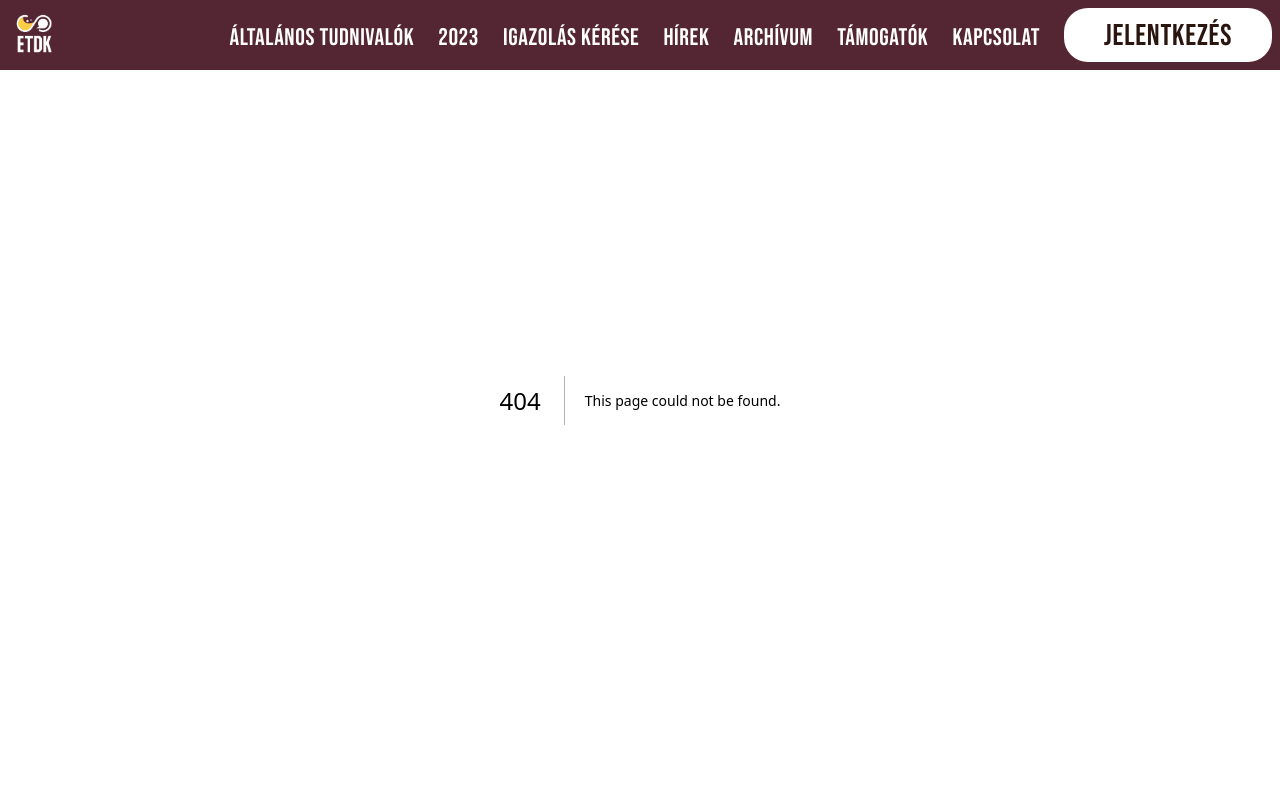
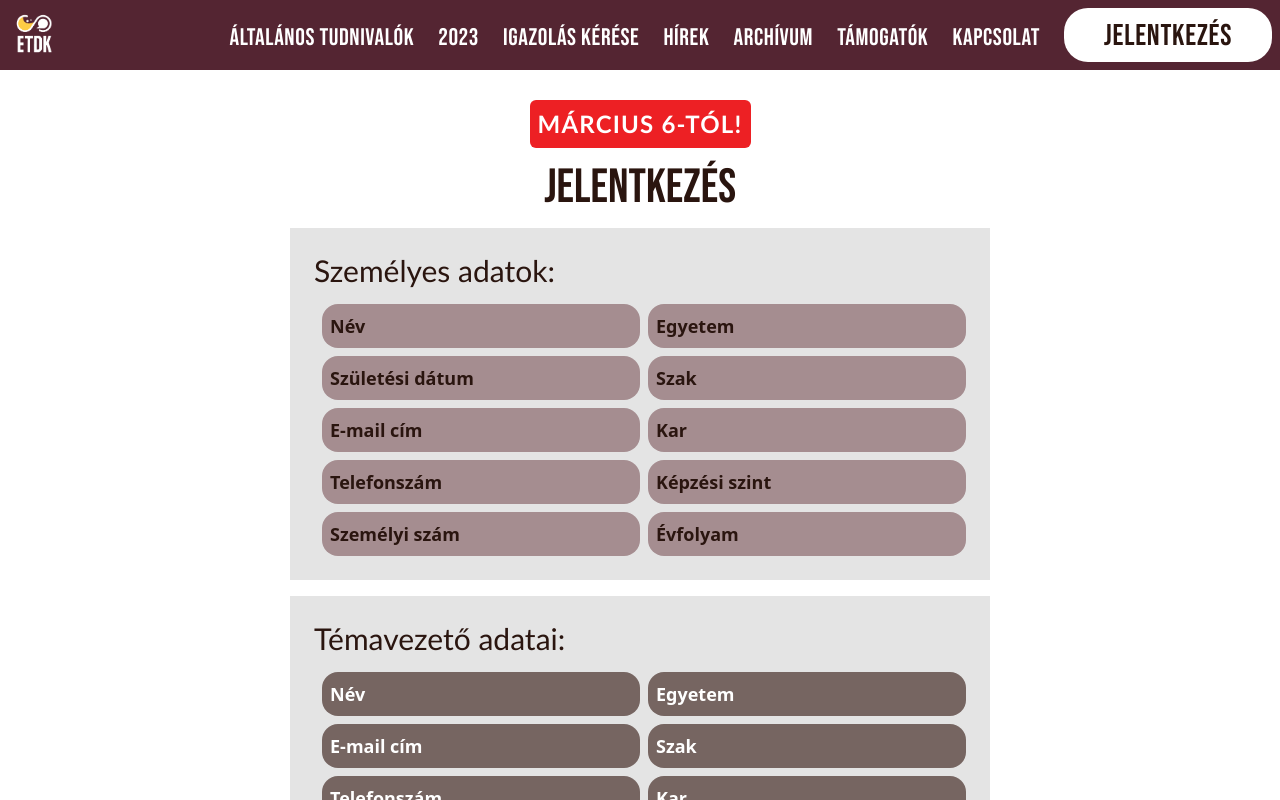
Before and after one commit to csisrobi/Etdk-ui, a Next.js app: page /jelentkezes in a window 1280 px wide. Before the commit this address had no page. Built offline with nearby package versions, Linux system fonts and the light colour scheme.

Commit message:
added application page

```diff
--- a/src/components/Contact.tsx
+++ b/src/components/Contact.tsx
@@ -18,7 +18,7 @@ const Contact = ({
   return (
     <div
       id="contact"
-      className="flex min-h-[calc(70vh-71px)] flex-col items-center gap-12 bg-lightGray px-2 py-10 md:flex-row md:items-start md:p-8 lg:gap-48 lg:bg-white"
+      className="flex min-h-[50vh] flex-col items-center gap-12 bg-lightGray px-2 py-10 md:flex-row md:items-start md:p-8 lg:gap-48 lg:bg-white"
     >
       <div className="hidden w-full flex-col items-end md:flex md:w-1/2">
         <div className="justify-center md:justify-start">
--- a/src/components/Header.tsx
+++ b/src/components/Header.tsx
@@ -59,7 +59,7 @@ const Header = () => {
           </Link>
         </div>
         <div className="flex flex-1 items-center justify-end lg:hidden">
-          <button className="hover:bg-lightcherry-700 inline-flex items-center justify-center rounded-md p-2 text-black hover:text-black">
+          <button className="hover:bg-lightcherry-700 inline-flex items-center justify-center p-2 text-black hover:text-black">
             <Bars3Icon
               className="block h-8 w-8"
               aria-hidden="true"
@@ -86,7 +86,9 @@ const Header = () => {
               type="button"
               className="w-48 rounded-3xl bg-white py-2 px-1 text-center text-3xl tracking-wide  text-darkcherry xl:w-52"
             >
-              <span>JELENTKEZÉS</span>
+              <Link href="/jelentkezes">
+                <span>JELENTKEZÉS</span>
+              </Link>
             </button>
           </div>
         </div>
@@ -146,7 +148,7 @@ const Header = () => {
                               <div className="flex items-center">
                                 <button
                                   type="button"
-                                  className="rounded-md text-black"
+                                  className="text-black"
                                   onClick={() => setOpenMobileDialog(false)}
                                 >
                                   <span className="sr-only">Close panel</span>
@@ -182,7 +184,9 @@ const Header = () => {
                                 type="button"
                                 className="w-48 rounded-3xl bg-lightcherry py-2 px-1 text-center text-3xl tracking-wide  text-white hover:bg-opacity-75 xl:w-52"
                               >
-                                <span>JELENTKEZÉS</span>
+                                <Link href="/jelentkezes">
+                                  <span>JELENTKEZÉS</span>
+                                </Link>
                               </button>
                             </div>
                           </div>
--- a/src/components/Year.tsx
+++ b/src/components/Year.tsx
@@ -21,7 +21,7 @@ const Year = () => {
         {yearElements.map((element) => (
           <div
             key={element.text}
-            className="w-80 rounded-3xl bg-beige py-2 px-2 text-center text-3xl tracking-wide text-darkcherry"
+            className="w-80 rounded-3xl bg-beige p-2 text-center text-3xl tracking-wide text-darkcherry"
           >
             <span>{element.text}</span>
           </div>
--- /dev/null
+++ b/src/pages/jelentkezes/index.tsx
@@ -0,0 +1,72 @@
+const Jelentkezes = () => {
+  const adatok = [
+    {
+      title: "Személyes adatok",
+      data: [
+        "Név",
+        "Egyetem",
+        "Születési dátum",
+        "Szak",
+        "E-mail cím",
+        "Kar",
+        "Telefonszám",
+        "Képzési szint",
+        "Személyi szám",
+        "Évfolyam",
+      ],
+      bg: "bg-application1",
+    },
+    {
+      title: "Témavezető adatai",
+      data: [
+        "Név",
+        "Egyetem",
+        "E-mail cím",
+        "Szak",
+        "Telefonszám",
+        "Kar",
+        "Igazolás egyetem",
+        "Titulus(doktor,adjunktus stb.)",
+      ],
+      bg: "bg-application2",
+      text: "text-white",
+    },
+    {
+      title: "Dolgozat",
+      data: ["Cím", "Kivonat", "Szekció"],
+      bg: "bg-application3",
+    },
+  ];
+  return (
+    <div className="flex min-h-[100vh] min-w-[100vw] flex-col items-center space-y-4 bg-white p-4 pt-[100px]">
+      <div className="rounded-md bg-red p-2 ">
+        <p className="text-2xl font-semibold tracking-wider text-white">
+          MÁRCIUS 6-TÓL!
+        </p>
+      </div>
+      <span className="text-5xl text-darkcherry">JELENTKEZÉS</span>
+      {adatok.map((adat) => (
+        <div
+          className="h-fit w-full space-y-4 bg-lightGray p-6 md:w-[700px]"
+          key={adat.title}
+        >
+          <p className="text-3xl text-darkcherry">{adat.title}:</p>
+          <div className="grid grid-cols-1 gap-2 pl-2 md:grid-cols-2">
+            {adat.data.map((element) => (
+              <div
+                key={element}
+                className={`rounded-2xl p-2  text-lg font-semibold ${adat.bg} ${
+                  adat.text ? adat.text : "text-darkcherry"
+                }`}
+              >
+                {element}
+              </div>
+            ))}
+          </div>
+        </div>
+      ))}
+    </div>
+  );
+};
+
+export default Jelentkezes;
--- a/tailwind.config.cjs
+++ b/tailwind.config.cjs
@@ -18,6 +18,10 @@ module.exports = {
         yellow: "#FFCC45",
         lightBrown: "#3C4247",
         beige: "#EBCE8F",
+        red: "#ED2024",
+        application1: "#A58D90",
+        application2: "#766561",
+        application3: "#F4D99C",
       },
     },
   },
```
